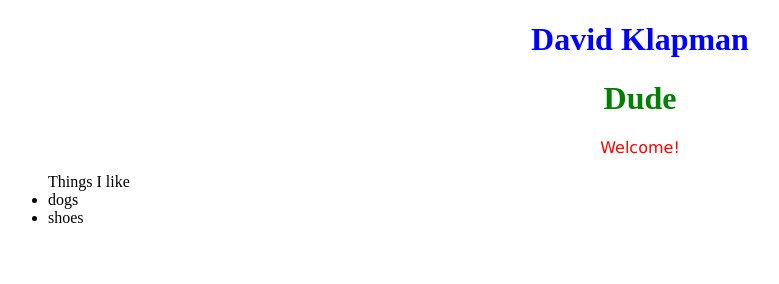
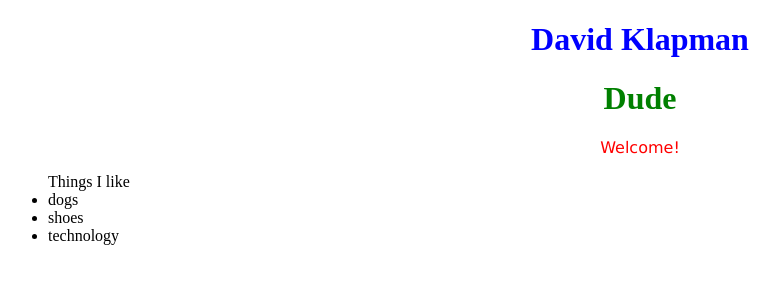
Before and after one commit to klapmo/test2, a plain HTML site: page index.html in a window 1280 px wide. Shown: the whole page, without its empty margins (0-779 px from the left). Drawn offline with Linux system fonts and the light colour scheme.

Commit message:
added technology to list

```diff
--- a/index.html
+++ b/index.html
@@ -13,6 +13,7 @@
 				Things I like
 					<li>dogs</li>
 					<li>shoes</li>
+					<li>technology</li>
 			</ul>
 </body>
 </html>
```
